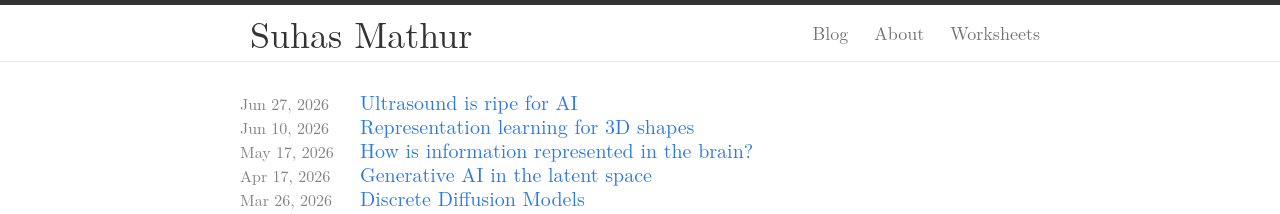
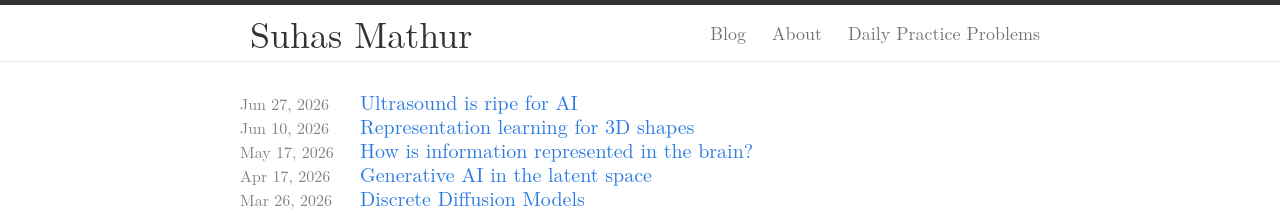
Before and after one commit to bayesianobserver/bayesianobserver.github.io, a Jekyll site: the page built from index.html, in a window 1280 px wide. Shown: the top 214 px of the page. Built offline with Jekyll 4.4.1, drawn with Linux system fonts in a browser that asks for light colours; some web fonts are replaced.

Commit message:
Rename nav link to Daily Practice Problems
Co-Authored-By: Claude Opus 5.5 <noreply@anthropic.com>

```diff
--- a/_includes/header.html
+++ b/_includes/header.html
@@ -24,7 +24,7 @@
         {% for page in site.pages %}
           {% if page.title and page.includelink %}<a class="page-link" href="{{ page.url | prepend: site.baseurl }}">{{ page.title }}</a>{% endif %}
         {% endfor %}
-        <a class="page-link" href="https://bayesianobserver.github.io/dpp/">Worksheets</a>
+        <a class="page-link" href="https://bayesianobserver.github.io/dpp/">Daily Practice Problems</a>
       </div>
     </nav>
   </div>
```
